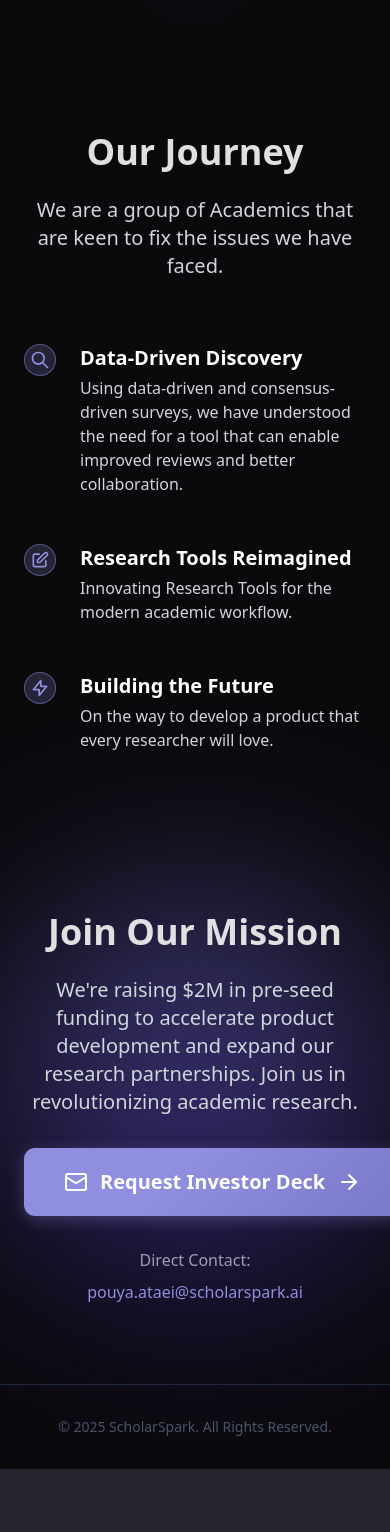
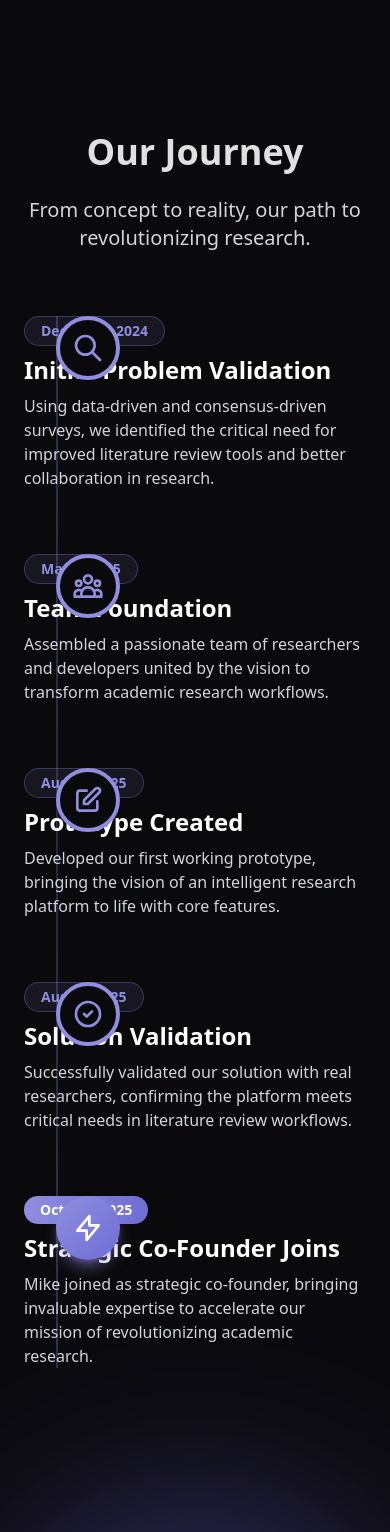
Before and after one commit to Shahab-hsni/scholar-spark-landingpage, a React (Vite) app: page /about in a window 390 px wide. Shown: the part 2842-4374 px from the top of the page. Before the commit the page ends 4311 px from the top, so only its background shows below. Built offline with nearby package versions, Linux system fonts and the light colour scheme; a web font is replaced by a local one.

Commit message:
Added the timeline

```diff
--- a/src/components/generated/AboutPage.tsx
+++ b/src/components/generated/AboutPage.tsx
@@ -244,81 +244,175 @@ const AboutPage = () => {
             <div className="max-w-3xl mx-auto text-center mb-16">
               <h2 className="text-4xl md:text-5xl font-bold mb-6">Our Journey</h2>
               <p className="text-xl text-gray-300">
-                We are a group of Academics that are keen to fix the issues we have faced.
+                From concept to reality, our path to revolutionizing research.
               </p>
             </div>
-            <div className="max-w-md mx-auto">
-              <div className="space-y-12">
-                <div className="flex gap-x-6">
-                  <div className="w-8 h-8 rounded-full flex-shrink-0 flex items-center justify-center bg-[#8F8EDF]/20 border border-[#8F8EDF]/50">
-                    <svg
-                      className="w-5 h-5 text-[#8F8EDF]"
-                      fill="none"
-                      viewBox="0 0 24 24"
-                      stroke="currentColor"
+
+            {/* Timeline */}
+            <div className="max-w-4xl mx-auto relative">
+              {/* Vertical line */}
+              <div className="absolute left-8 md:left-1/2 top-0 bottom-0 w-0.5 bg-gradient-to-b from-[#8F8EDF] via-[#6f6dd5] to-[#8F8EDF] opacity-30"></div>
+
+              <div className="space-y-16">
+                {/* Timeline Item 1 */}
+                <motion.div
+                  initial={{ opacity: 0, x: -50 }}
+                  whileInView={{ opacity: 1, x: 0 }}
+                  transition={{ duration: 0.6 }}
+                  viewport={{ once: true }}
+                  className="relative flex flex-col md:flex-row items-start md:items-center"
                 >
-                      <path
-                        strokeLinecap="round"
-                        strokeLinejoin="round"
-                        strokeWidth="2"
-                        d="M21 21l-6-6m2-5a7 7 0 11-14 0 7 7 0 0114 0z"
-                      />
-                    </svg>
+                  <div className="flex items-start w-full md:w-1/2 md:pr-12 md:text-right">
+                    <div className="flex-1 md:order-1">
+                      <div className="mb-2">
+                        <span className="inline-block px-4 py-1 rounded-full bg-[#8F8EDF]/10 border border-[#8F8EDF]/30 text-[#8F8EDF] text-sm font-semibold">
+                          December 2024
+                        </span>
                       </div>
-                  <div>
-                    <h3 className="text-xl font-bold text-white mb-1">Data-Driven Discovery</h3>
+                      <h3 className="text-2xl font-bold text-white mb-2">Initial Problem Validation</h3>
                       <p className="text-gray-300">
-                      Using data-driven and consensus-driven surveys, we have understood the need
-                      for a tool that can enable improved reviews and better collaboration.
+                        Using data-driven and consensus-driven surveys, we identified the critical need for improved literature review tools and better collaboration in research.
                       </p>
                     </div>
                   </div>
-                <div className="flex gap-x-6">
-                  <div className="w-8 h-8 rounded-full flex-shrink-0 flex items-center justify-center bg-[#8F8EDF]/20 border border-[#8F8EDF]/50">
-                    <svg
-                      className="w-5 h-5 text-[#8F8EDF]"
-                      fill="none"
-                      viewBox="0 0 24 24"
-                      stroke="currentColor"
-                    >
-                      <path
-                        strokeLinecap="round"
-                        strokeLinejoin="round"
-                        strokeWidth="2"
-                        d="M11 5H6a2 2 0 00-2 2v11a2 2 0 002 2h11a2 2 0 002-2v-5m-1.414-9.414a2 2 0 112.828 2.828L11.828 15H9v-2.828l8.586-8.586z"
-                      />
+
+                  {/* Center dot */}
+                  <div className="absolute left-8 md:left-1/2 md:-translate-x-1/2 w-16 h-16 rounded-full bg-[#0A090C] border-4 border-[#8F8EDF] flex items-center justify-center z-10">
+                    <svg className="w-8 h-8 text-[#8F8EDF]" fill="none" viewBox="0 0 24 24" stroke="currentColor">
+                      <path strokeLinecap="round" strokeLinejoin="round" strokeWidth="2" d="M21 21l-6-6m2-5a7 7 0 11-14 0 7 7 0 0114 0z" />
                     </svg>
                   </div>
-                  <div>
-                    <h3 className="text-xl font-bold text-white mb-1">Research Tools Reimagined</h3>
+
+                  <div className="hidden md:block w-1/2"></div>
+                </motion.div>
+
+                {/* Timeline Item 2 */}
+                <motion.div
+                  initial={{ opacity: 0, x: 50 }}
+                  whileInView={{ opacity: 1, x: 0 }}
+                  transition={{ duration: 0.6, delay: 0.2 }}
+                  viewport={{ once: true }}
+                  className="relative flex flex-col md:flex-row items-start md:items-center"
+                >
+                  <div className="hidden md:block w-1/2"></div>
+
+                  {/* Center dot */}
+                  <div className="absolute left-8 md:left-1/2 md:-translate-x-1/2 w-16 h-16 rounded-full bg-[#0A090C] border-4 border-[#8F8EDF] flex items-center justify-center z-10">
+                    <svg className="w-8 h-8 text-[#8F8EDF]" fill="none" viewBox="0 0 24 24" stroke="currentColor">
+                      <path strokeLinecap="round" strokeLinejoin="round" strokeWidth="2" d="M17 20h5v-2a3 3 0 00-5.356-1.857M17 20H7m10 0v-2c0-.656-.126-1.283-.356-1.857M7 20H2v-2a3 3 0 015.356-1.857M7 20v-2c0-.656.126-1.283.356-1.857m0 0a5.002 5.002 0 019.288 0M15 7a3 3 0 11-6 0 3 3 0 016 0zm6 3a2 2 0 11-4 0 2 2 0 014 0zM7 10a2 2 0 11-4 0 2 2 0 014 0z" />
+                    </svg>
+                  </div>
+
+                  <div className="flex items-start w-full md:w-1/2 md:pl-12">
+                    <div className="flex-1">
+                      <div className="mb-2">
+                        <span className="inline-block px-4 py-1 rounded-full bg-[#8F8EDF]/10 border border-[#8F8EDF]/30 text-[#8F8EDF] text-sm font-semibold">
+                          March 2025
+                        </span>
+                      </div>
+                      <h3 className="text-2xl font-bold text-white mb-2">Team Foundation</h3>
                       <p className="text-gray-300">
-                      Innovating Research Tools for the modern academic workflow.
+                        Assembled a passionate team of researchers and developers united by the vision to transform academic research workflows.
                       </p>
                     </div>
                   </div>
-                <div className="flex gap-x-6">
-                  <div className="w-8 h-8 rounded-full flex-shrink-0 flex items-center justify-center bg-[#8F8EDF]/20 border border-[#8F8EDF]/50">
-                    <svg
-                      className="w-5 h-5 text-[#8F8EDF]"
-                      fill="none"
-                      viewBox="0 0 24 24"
-                      stroke="currentColor"
+                </motion.div>
+
+                {/* Timeline Item 3 */}
+                <motion.div
+                  initial={{ opacity: 0, x: -50 }}
+                  whileInView={{ opacity: 1, x: 0 }}
+                  transition={{ duration: 0.6, delay: 0.4 }}
+                  viewport={{ once: true }}
+                  className="relative flex flex-col md:flex-row items-start md:items-center"
                 >
-                      <path
-                        strokeLinecap="round"
-                        strokeLinejoin="round"
-                        strokeWidth="2"
-                        d="M13 10V3L4 14h7v7l9-11h-7z"
-                      />
-                    </svg>
+                  <div className="flex items-start w-full md:w-1/2 md:pr-12 md:text-right">
+                    <div className="flex-1 md:order-1">
+                      <div className="mb-2">
+                        <span className="inline-block px-4 py-1 rounded-full bg-[#8F8EDF]/10 border border-[#8F8EDF]/30 text-[#8F8EDF] text-sm font-semibold">
+                          August 2025
+                        </span>
                       </div>
-                  <div>
-                    <h3 className="text-xl font-bold text-white mb-1">Building the Future</h3>
+                      <h3 className="text-2xl font-bold text-white mb-2">Prototype Created</h3>
                       <p className="text-gray-300">
-                      On the way to develop a product that every researcher will love.
+                        Developed our first working prototype, bringing the vision of an intelligent research platform to life with core features.
                       </p>
                     </div>
                   </div>
+
+                  {/* Center dot */}
+                  <div className="absolute left-8 md:left-1/2 md:-translate-x-1/2 w-16 h-16 rounded-full bg-[#0A090C] border-4 border-[#8F8EDF] flex items-center justify-center z-10">
+                    <svg className="w-8 h-8 text-[#8F8EDF]" fill="none" viewBox="0 0 24 24" stroke="currentColor">
+                      <path strokeLinecap="round" strokeLinejoin="round" strokeWidth="2" d="M11 5H6a2 2 0 00-2 2v11a2 2 0 002 2h11a2 2 0 002-2v-5m-1.414-9.414a2 2 0 112.828 2.828L11.828 15H9v-2.828l8.586-8.586z" />
+                    </svg>
+                  </div>
+
+                  <div className="hidden md:block w-1/2"></div>
+                </motion.div>
+
+                {/* Timeline Item 4 */}
+                <motion.div
+                  initial={{ opacity: 0, x: 50 }}
+                  whileInView={{ opacity: 1, x: 0 }}
+                  transition={{ duration: 0.6, delay: 0.6 }}
+                  viewport={{ once: true }}
+                  className="relative flex flex-col md:flex-row items-start md:items-center"
+                >
+                  <div className="hidden md:block w-1/2"></div>
+
+                  {/* Center dot */}
+                  <div className="absolute left-8 md:left-1/2 md:-translate-x-1/2 w-16 h-16 rounded-full bg-[#0A090C] border-4 border-[#8F8EDF] flex items-center justify-center z-10">
+                    <svg className="w-8 h-8 text-[#8F8EDF]" fill="none" viewBox="0 0 24 24" stroke="currentColor">
+                      <path strokeLinecap="round" strokeLinejoin="round" strokeWidth="2" d="M9 12l2 2 4-4m6 2a9 9 0 11-18 0 9 9 0 0118 0z" />
+                    </svg>
+                  </div>
+
+                  <div className="flex items-start w-full md:w-1/2 md:pl-12">
+                    <div className="flex-1">
+                      <div className="mb-2">
+                        <span className="inline-block px-4 py-1 rounded-full bg-[#8F8EDF]/10 border border-[#8F8EDF]/30 text-[#8F8EDF] text-sm font-semibold">
+                          August 2025
+                        </span>
+                      </div>
+                      <h3 className="text-2xl font-bold text-white mb-2">Solution Validation</h3>
+                      <p className="text-gray-300">
+                        Successfully validated our solution with real researchers, confirming the platform meets critical needs in literature review workflows.
+                      </p>
+                    </div>
+                  </div>
+                </motion.div>
+
+                {/* Timeline Item 5 */}
+                <motion.div
+                  initial={{ opacity: 0, x: -50 }}
+                  whileInView={{ opacity: 1, x: 0 }}
+                  transition={{ duration: 0.6, delay: 0.8 }}
+                  viewport={{ once: true }}
+                  className="relative flex flex-col md:flex-row items-start md:items-center"
+                >
+                  <div className="flex items-start w-full md:w-1/2 md:pr-12 md:text-right">
+                    <div className="flex-1 md:order-1">
+                      <div className="mb-2">
+                        <span className="inline-block px-4 py-1 rounded-full bg-gradient-to-r from-[#8F8EDF] to-[#6f6dd5] text-white text-sm font-semibold">
+                          October 2025
+                        </span>
+                      </div>
+                      <h3 className="text-2xl font-bold text-white mb-2">Strategic Co-Founder Joins</h3>
+                      <p className="text-gray-300">
+                        Mike joined as strategic co-founder, bringing invaluable expertise to accelerate our mission of revolutionizing academic research.
+                      </p>
+                    </div>
+                  </div>
+
+                  {/* Center dot - special styling for latest milestone */}
+                  <div className="absolute left-8 md:left-1/2 md:-translate-x-1/2 w-16 h-16 rounded-full bg-gradient-to-br from-[#8F8EDF] to-[#6f6dd5] flex items-center justify-center z-10 shadow-lg shadow-[#8F8EDF]/50">
+                    <svg className="w-8 h-8 text-white" fill="none" viewBox="0 0 24 24" stroke="currentColor">
+                      <path strokeLinecap="round" strokeLinejoin="round" strokeWidth="2" d="M13 10V3L4 14h7v7l9-11h-7z" />
+                    </svg>
+                  </div>
+
+                  <div className="hidden md:block w-1/2"></div>
+                </motion.div>
               </div>
             </div>
           </div>
```
Lines whose indentation alone changed are shown as unchanged.
